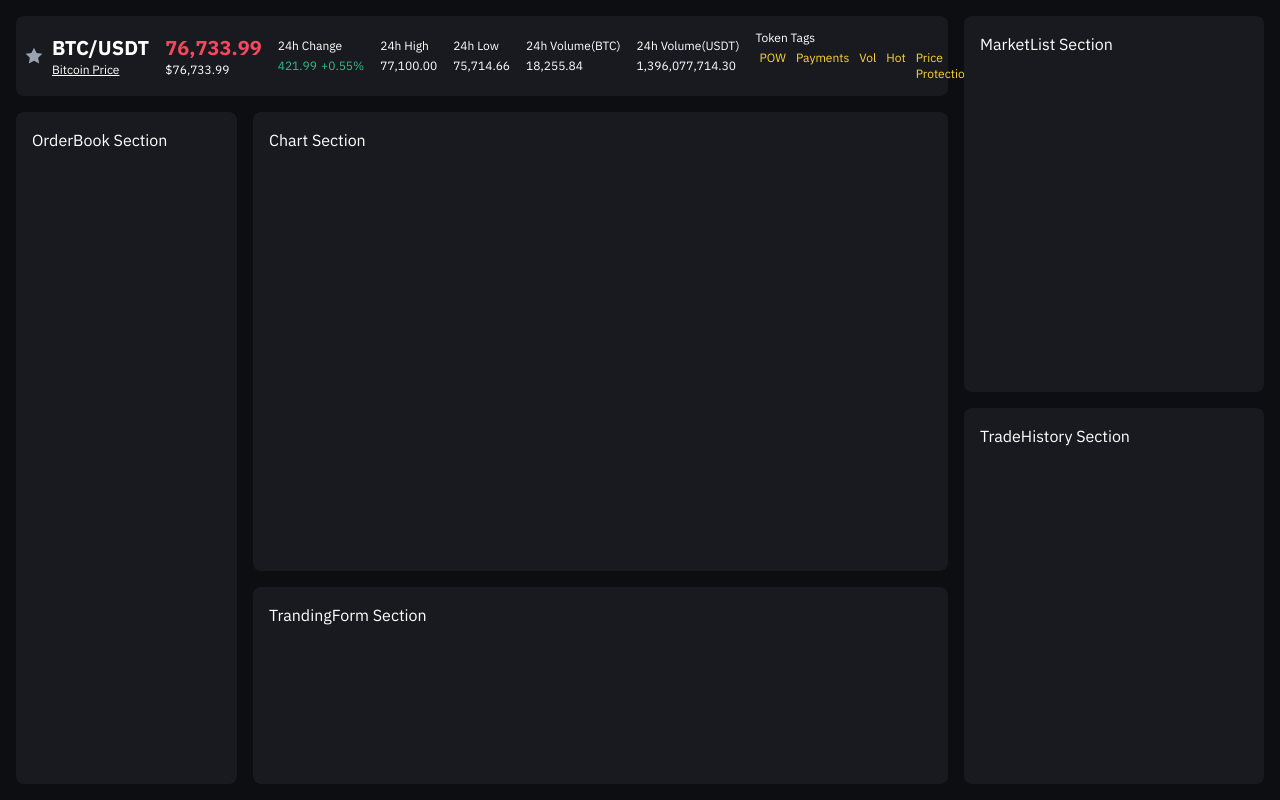
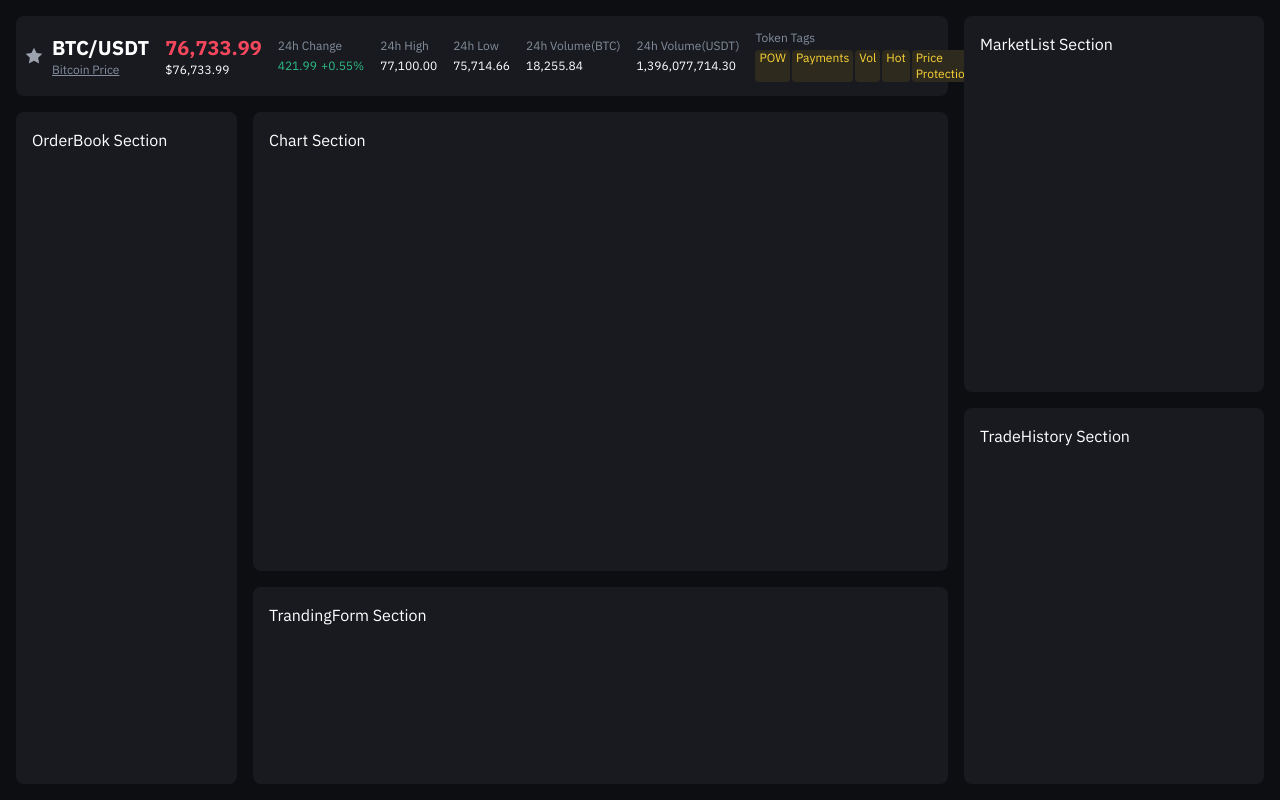
Before and after one commit to hyunzsu/binance-clone, a Next.js app: page / in a window 1280 px wide. Built offline with nearby package versions, Linux system fonts and the light colour scheme.

Commit message:
chore: tailwind custom color 추가

```diff
--- a/tailwind.config.ts
+++ b/tailwind.config.ts
@@ -15,7 +15,12 @@
         background: 'var(--background)',
         foreground: 'var(--foreground)',
         primary: '#181a20',
+        textPimary: '#EAECEF',
+        textTertiary: '#848E9C',
+        inputLine: '#474D57',
+        colorLine: '#2B3139',
         yellow: '#FCD535',
+        customYellow: '#2E2A1E',
         green: '#2ebd85',
         pink: '#f6475d',
       },
```
